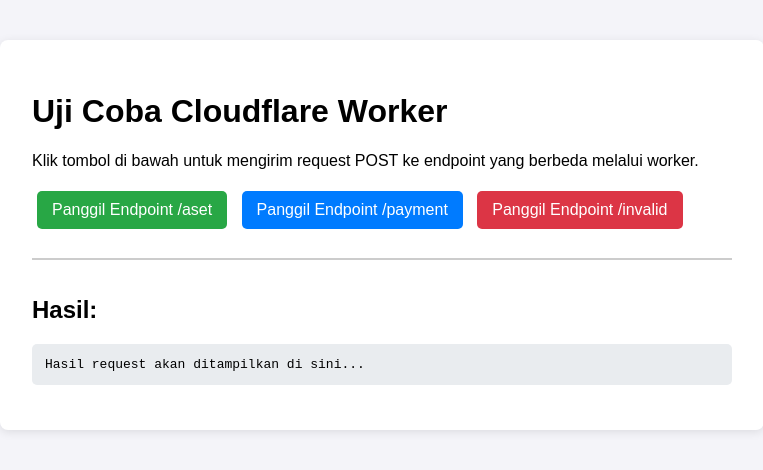
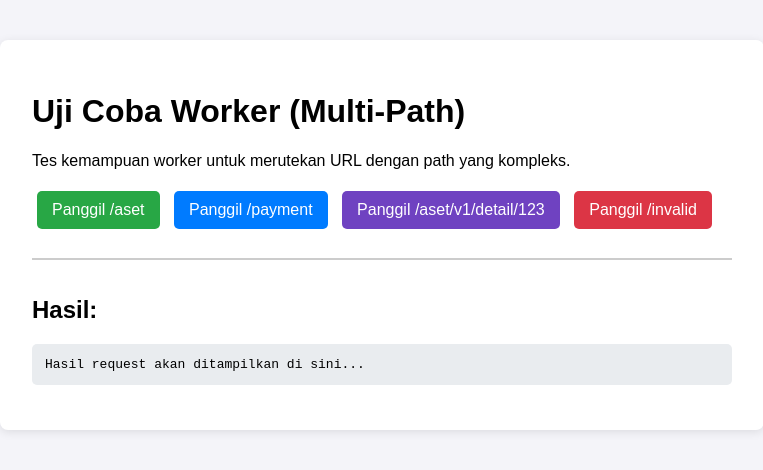
Before and after one commit to senrima/akses, a plain HTML site: page index.html in a window 1280 px wide. Shown: the whole page, without its empty margins (258-1021 px from the left). Drawn offline with Linux system fonts and the light colour scheme.

Commit message:
Update index.html

```diff
--- a/index.html
+++ b/index.html
@@ -3,7 +3,7 @@
 <head>
     <meta charset="UTF-8">
     <meta name="viewport" content="width=device-width, initial-scale=1.0">
-    <title>Uji Coba Worker API Router</title>
+    <title>Uji Coba Worker - Multi-Path</title>
     <style>
         body { font-family: sans-serif; padding: 2em; background-color: #f4f4f9; }
         .container { max-width: 700px; margin: auto; background: white; padding: 2em; border-radius: 8px; box-shadow: 0 2px 10px rgba(0,0,0,0.1); }
@@ -11,18 +11,22 @@
         .btn-aset { background-color: #28a745; }
         .btn-payment { background-color: #007bff; }
         .btn-error { background-color: #dc3545; }
+        .btn-multi-path { background-color: #6f42c1; } /* Warna baru */
         pre { background-color: #e9ecef; padding: 1em; border-radius: 5px; white-space: pre-wrap; word-wrap: break-word; }
         #result { border-top: 2px solid #ccc; margin-top: 1.5em; padding-top: 1em; }
     </style>
 </head>
 <body>
     <div class="container">
-        <h1>Uji Coba Cloudflare Worker</h1>
-        <p>Klik tombol di bawah untuk mengirim request POST ke endpoint yang berbeda melalui worker.</p>
+        <h1>Uji Coba Worker (Multi-Path)</h1>
+        <p>Tes kemampuan worker untuk merutekan URL dengan path yang kompleks.</p>
 
-        <button id="callAset" class="btn-aset">Panggil Endpoint /aset</button>
-        <button id="callPayment" class="btn-payment">Panggil Endpoint /payment</button>
-        <button id="callInvalid" class="btn-error">Panggil Endpoint /invalid</button>
+        <button id="callAset" class="btn-aset">Panggil /aset</button>
+        <button id="callPayment" class="btn-payment">Panggil /payment</button>
+
+        <button id="callMultiPath" class="btn-multi-path">Panggil /aset/v1/detail/123</button>
+
+        <button id="callInvalid" class="btn-error">Panggil /invalid</button>
 
         <div id="result">
             <h2>Hasil:</h2>
@@ -34,20 +38,21 @@
         const workerBaseUrl = 'https://akses.s-tools.id'; // <-- GANTI DENGAN URL WORKER ANDA
         const responseArea = document.getElementById('response-area');
 
-        async function callApi(endpoint) {
+        async function callApi(path) {
             responseArea.textContent = 'Mengirim request...';
             try {
-                const url = `${workerBaseUrl}/${endpoint}`;
+                // Hapus '/' di awal jika ada, untuk menghindari //
+                const cleanPath = path.startsWith('/') ? path.substring(1) : path;
+                const url = `${workerBaseUrl}/${cleanPath}`;
+
                 const dummyData = {
-                    userId: 'user123',
+                    userId: 'user-test-456',
                     timestamp: new Date().getTime()
                 };
 
                 const response = await fetch(url, {
                     method: 'POST',
-                    headers: {
-                        'Content-Type': 'application/json'
-                    },
+                    headers: { 'Content-Type': 'application/json' },
                     body: JSON.stringify(dummyData)
                 });
 
@@ -61,7 +66,8 @@
 
         document.getElementById('callAset').addEventListener('click', () => callApi('aset'));
         document.getElementById('callPayment').addEventListener('click', () => callApi('payment'));
-        document.getElementById('callInvalid').addEventListener('click', () => callApi('invalid'));
+        document.getElementById('callMultiPath').addEventListener('click', () => callApi('aset/v1/detail/123'));
+        document.getElementById('callInvalid').addEventListener('click', () => callApi('invalid/path'));
     </script>
 </body>
 </html>
```
